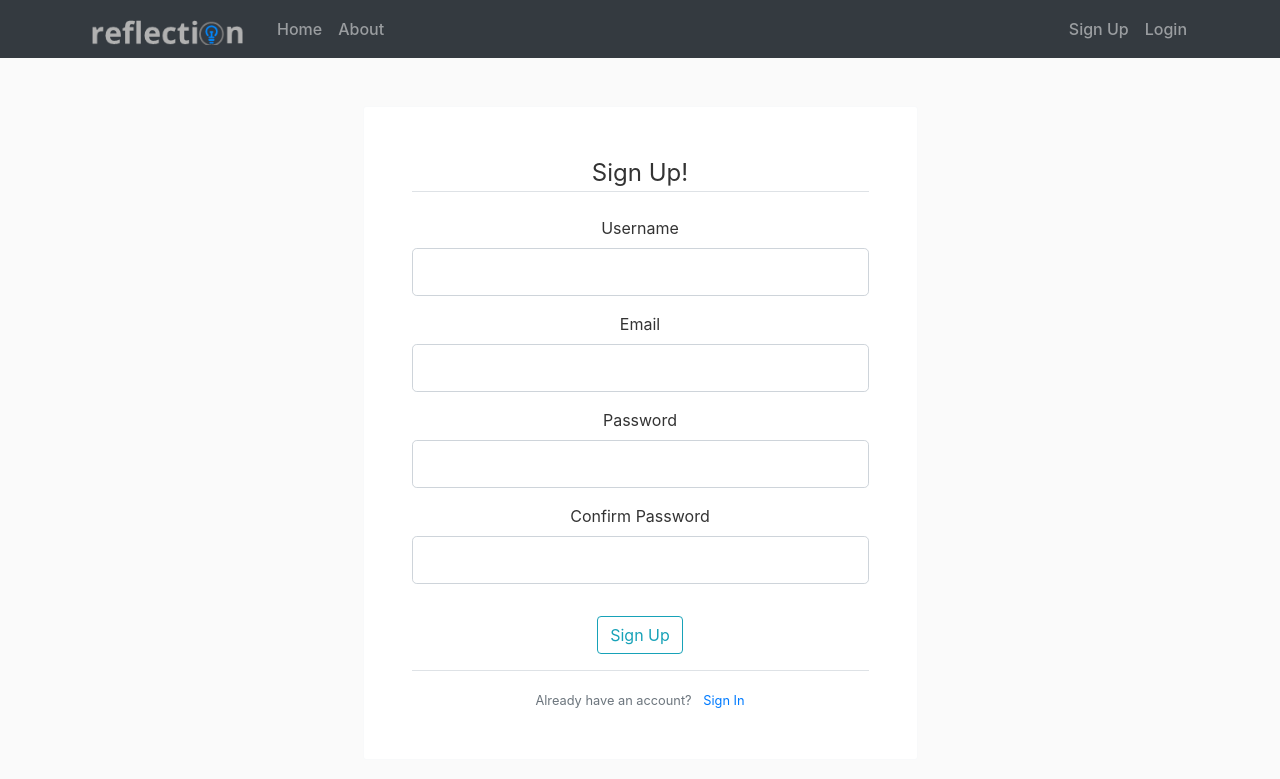
After one commit to gunjankaphle/reflection, a Flask app: page /register in a window 1280 px wide. The commit adds this page. Shown: the top 779 px of the page. Run offline with Flask 2, Linux system fonts and the light colour scheme; some libraries are stand-ins or nearby versions.

Commit message:
Register and Login pages

```diff
--- a/reflection/__init__.py
+++ b/reflection/__init__.py
@@ -1,18 +1,51 @@
-from flask import Flask, render_template
+from flask import Flask, render_template, url_for, flash, redirect
+from reflection.users.forms import RegisterForm, LoginForm
 
 
 app = Flask(__name__)
+app.config['SECRET_KEY'] = '122c5e10d62545e72aae5a0192d0f269'
+
+reflects = [
+    {
+        'author': 'Gunjan Kaphle',
+        'reflect': 'This is me sharing my thoughts for the first time',
+        'date_posted': 'Apr 20, 2019'
+    },
+    {
+        'author': 'Test User',
+        'reflect': 'So much stuff in here',
+        'date_posted': 'Jun 7, 2022'
+    }
+]
 
 
 @app.route('/')
 @app.route('/home')
 def home():
-    return render_template('home.html')
+    return render_template('home.html', reflects=reflects, title="Home")
 
 
 @app.route('/about')
 def about():
-    return render_template('about.html')
+    return render_template('about.html', title="About")
+
+
+@app.route('/register', methods=['GET', 'POST'])
+def register():
+    form = RegisterForm()
+    if form.validate_on_submit():
+        flash('User created. You can now login.', 'success')
+        return redirect(url_for('login'))
+    return render_template('register.html', title="Register", form=form)
+
+
+@app.route('/login', methods=['GET', 'POST'])
+def login():
+    login_form = LoginForm()
+    if login_form.validate_on_submit():
+        flash('You are now logged in. Start Posting!', 'success')
+        return redirect(url_for('home'))
+    return render_template('login.html', title='Login', form=login_form)
 
 
 if __name__ == '__main__':
--- a/reflection/static/main.css
+++ b/reflection/static/main.css
@@ -1,12 +1,6 @@
-body {
-  background: #fafafa;
-  color: #333333;
-  margin-top: 5rem;
-}
-
-
 .navbar {
   font-weight: 500;
+  margin-bottom: 3rem;
 }
 
 .content-section {
@@ -17,10 +11,7 @@ body {
   margin-bottom: 20px;
 }
 
-
-html,body {
-
-   height: 100%;
-   width: 50%;
-
+body {
+  background: #fafafa;
+  color: #333333;
 }
--- a/reflection/templates/base.html
+++ b/reflection/templates/base.html
@@ -4,7 +4,7 @@
     <meta charset="utf-8">
     <meta name=viewport" content="width=device-width, initial-scale=1, shrink-to-fit=no">
     <link rel="stylesheet" href="https://stackpath.bootstrapcdn.com/bootstrap/4.3.1/css/bootstrap.min.css" integrity="sha384-ggOyR0iXCbMQv3Xipma34MD+dH/1fQ784/j6cY/iJTQUOhcWr7x9JvoRxT2MZw1T" crossorigin="anonymous">
-    <link rel="stylesheet" type="text/css" href="static/main.css">
+    <link rel="stylesheet" type="text/css" href="{{ url_for('static', filename='main.css') }}">
     {% if title %}
         <title>Reflection - {{ title }}</title>
     {% else %}
@@ -16,28 +16,44 @@
 <body>
     <header>
         <nav class="navbar navbar-expand-md navbar-dark bg-dark">
+            <div class="container">
             <a class="navbar-brand mr-4"><img src="/static/assets/test.png" alt="Brand" height="30" class="img-responsive"></a>
             <span class="navbar-text"></span>
             <ul class="navbar-nav">
                 <li class="nav-item">
-                    <a class="nav-link" href="#">Home</a>
+                    <a class="nav-link" href="{{ url_for('home') }}">Home</a>
                 </li>
                 <li class="nav-item">
-                    <a class="nav-link" href="/about">About</a>
+                    <a class="nav-link" href="{{ url_for('about') }}">About</a>
                 </li>
             </ul>
             <ul class="navbar-nav navbar-right ml-auto">
                 <li class="nav-item">
-                    <a class="nav-link" href="#">Sign Up</a>
+                    <a class="nav-link" href="{{ url_for('register') }}">Sign Up</a>
                 </li>
                 <li class="nav-item">
-                    <a class="nav-link" href="#">Login</a>
+                    <a class="nav-link" href="{{ url_for('login') }}">Login</a>
                 </li>
             </ul>
+            </div>
         </nav>
     </header>
 
-    <div>
-        {% block content %}{% endblock %}
+    <div class="container">
+            {% with messages = get_flashed_messages(with_categories=true) %}
+                {% if messages %}
+                    {% for category, message in messages %}
+                        <div class="alert alert-{{ category }}">
+                            {{ message }}
+                        </div>
+                    {% endfor %}
+                {% endif %}
+            {% endwith %}
+            {% block content %}{% endblock %}
     </div>
+
+    <script src="https://code.jquery.com/jquery-3.3.1.slim.min.js" integrity="sha384-q8i/X+965DzO0rT7abK41JStQIAqVgRVzpbzo5smXKp4YfRvH+8abtTE1Pi6jizo" crossorigin="anonymous"></script>
+    <script src="https://cdnjs.cloudflare.com/ajax/libs/popper.js/1.14.7/umd/popper.min.js" integrity="sha384-UO2eT0CpHqdSJQ6hJty5KVphtPhzWj9WO1clHTMGa3JDZwrnQq4sF86dIHNDz0W1" crossorigin="anonymous"></script>
+    <script src="https://stackpath.bootstrapcdn.com/bootstrap/4.3.1/js/bootstrap.min.js" integrity="sha384-JjSmVgyd0p3pXB1rRibZUAYoIIy6OrQ6VrjIEaFf/nJGzIxFDsf4x0xIM+B07jRM" crossorigin="anonymous"></script>
 </body>
+</html>
--- /dev/null
+++ b/reflection/templates/register.html
@@ -0,0 +1,78 @@
+{% extends "base.html" %}
+{% block content %}
+    <!-- Default form register -->
+    <div class="offset-3 col-md-6 content-section text-center border border-light p-5">
+        <form method="POST" action="">
+            {{ form.hidden_tag() }}
+            <fieldset class="form-group">
+                <legend class="border-bottom mb-4">Sign Up!</legend>
+                <div class="form-group">
+                    {{ form.username.label(class="form-control-label") }}
+
+                    {% if form.username.errors %}
+                        {{ form.username(class="form-control form-control-lg is-invalid") }}
+                        <div class="invalid-feedback">
+                            {% for error in form.username.errors %}
+                                <span>{{ error }}</span>
+                            {% endfor %}
+                        </div>
+                    {% else %}
+                        {{ form.username(class="form-control form-control-lg") }}
+                    {% endif %}
+                </div>
+                <div class="form-group">
+                    {{ form.email.label(class="form-control-label") }}
+                    {% if form.email.errors %}
+                        {{ form.email(class="form-control form-control-lg is-invalid") }}
+                        <div class="invalid-feedback">
+                            {% for error in form.email.errors %}
+                                <span>{{ error }}</span>
+                            {% endfor %}
+                        </div>
+                    {% else %}
+                        {{ form.email(class="form-control form-control-lg") }}
+                    {% endif %}
+                </div>
+                <div class="form-group">
+                    {{ form.password.label(class="form-control-label") }}
+                    {% if form.password.errors %}
+                        {{ form.password(class="form-control form-control-lg is-invalid") }}
+                        <div class="invalid-feedback">
+                            {% for error in form.password.errors %}
+                                <span>{{ error }}</span>
+                            {% endfor %}
+                        </div>
+                    {% else %}
+                        {{ form.password(class="form-control form-control-lg") }}
+                    {% endif %}
+
+                </div>
+                <div class="form-group">
+                    {{ form.confirm_password.label(class="form-control-label") }}
+                    {% if form.confirm_password.errors %}
+                        {{ form.confirm_password(class="form-control form-control-lg is-invalid") }}
+                        <div class="invalid-feedback">
+                            {% for error in form.confirm_password.errors %}
+                                <span>{{ error }}</span>
+                            {% endfor %}
+                        </div>
+                    {% else %}
+                        {{ form.confirm_password(class="form-control form-control-lg") }}
+                    {% endif %}
+                </div>
+            </fieldset>
+
+            <div class="form-group">
+                {{ form.submit(class="btn btn-outline-info") }}
+            </div>
+            <div>
+            <div class="border-top pt-3">
+                <small class="text-muted">
+                    Already have an account? <a class="ml-2" href="{{ url_for('login') }}">Sign In</a>
+                </small>
+            </div>
+        </div>
+        </form>
+    </div>
+
+{% endblock content %}
--- /dev/null
+++ b/reflection/users/forms.py
@@ -0,0 +1,17 @@
+from flask_wtf import FlaskForm
+from wtforms import StringField, PasswordField, SubmitField
+from wtforms.validators import DataRequired, Email, Length, EqualTo
+
+
+class RegisterForm(FlaskForm):
+    username = StringField('Username', validators=[DataRequired(), Length(5, 20)])
+    email = StringField('Email', validators=[DataRequired(), Email()])
+    password = PasswordField('Password', validators=[DataRequired()])
+    confirm_password = PasswordField('Confirm Password', validators=[DataRequired(), EqualTo('password')])
+    submit = SubmitField('Sign Up')
+
+
+class LoginForm(FlaskForm):
+    username = StringField('Username', validators=[DataRequired()])
+    password = PasswordField('Password', validators=[DataRequired()])
+    submit = SubmitField('Login')
```
Also changed, not shown: reflection/templates/home.html (+14 -1 lines), reflection/templates/login.html (added, +55 -0 lines), reflection/users/__init__.py (added), 1 other file.
